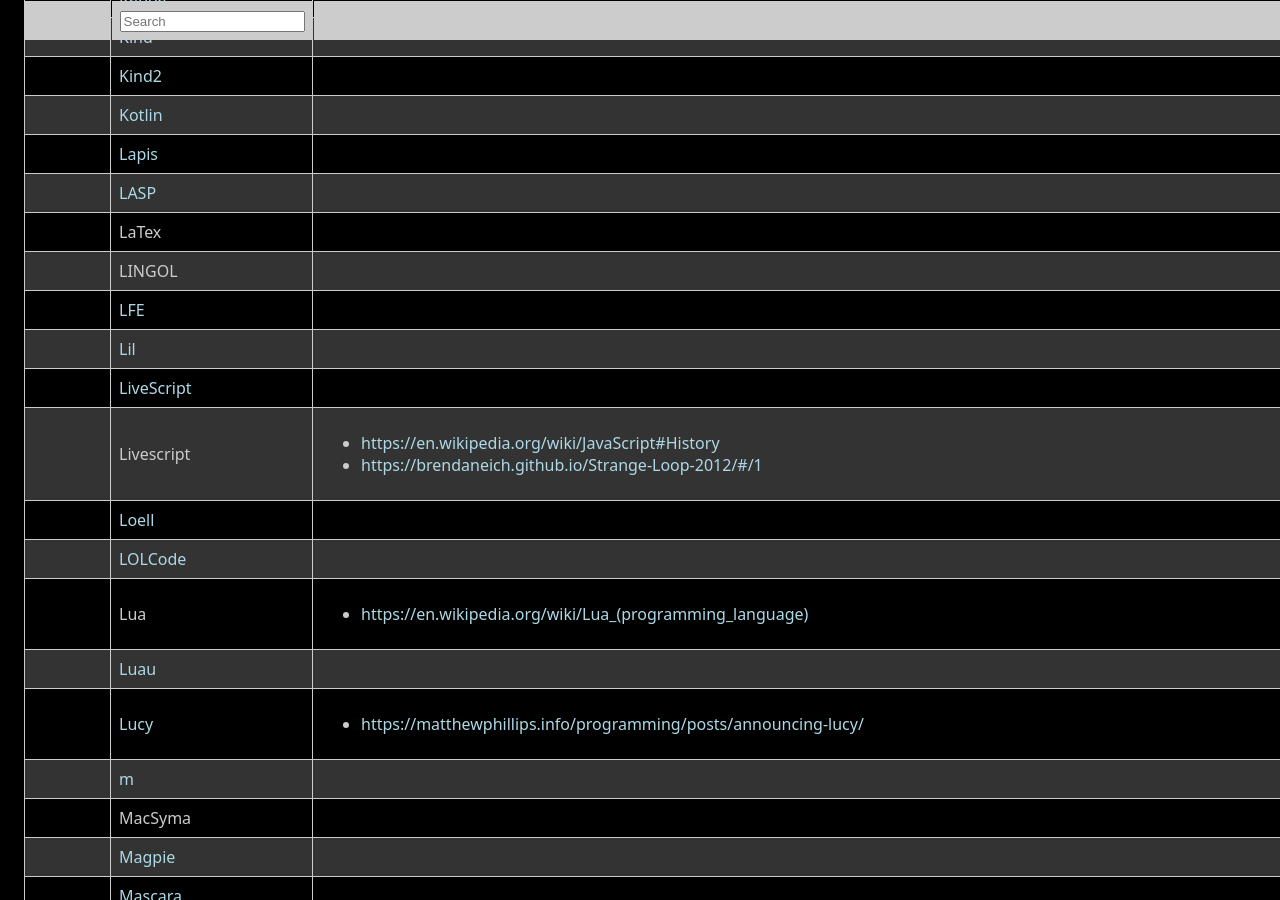
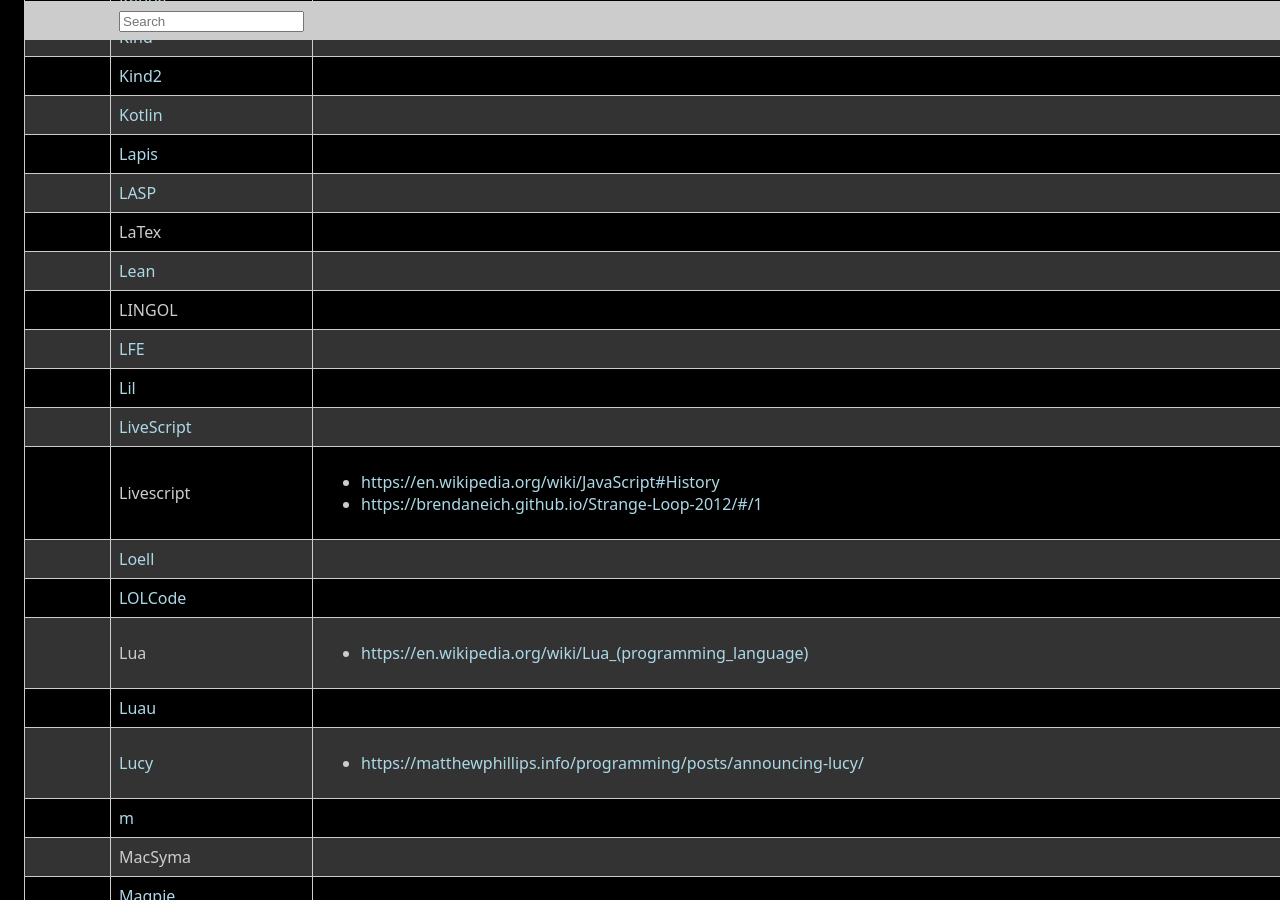
Before and after one commit to mlhaufe/pl-wiki, a Jekyll site: the page built from index.md, in a window 1280 px wide and 900 px high, scrolled down 5342 px. Built offline with Jekyll 4.4.1, drawn with Linux system fonts in a browser that asks for light colours.

Commit message:
Added lean

```diff
--- a/_data/languages.yml
+++ b/_data/languages.yml
@@ -241,6 +241,8 @@
 - name: LASP
   homepage: https://lasp-lang.readme.io/
 - name: LaTex
+- name: Lean
+  homepage: https://leanprover.github.io/
 - name: LINGOL
   author: Vaughn Pratt
 - name: LFE
```
